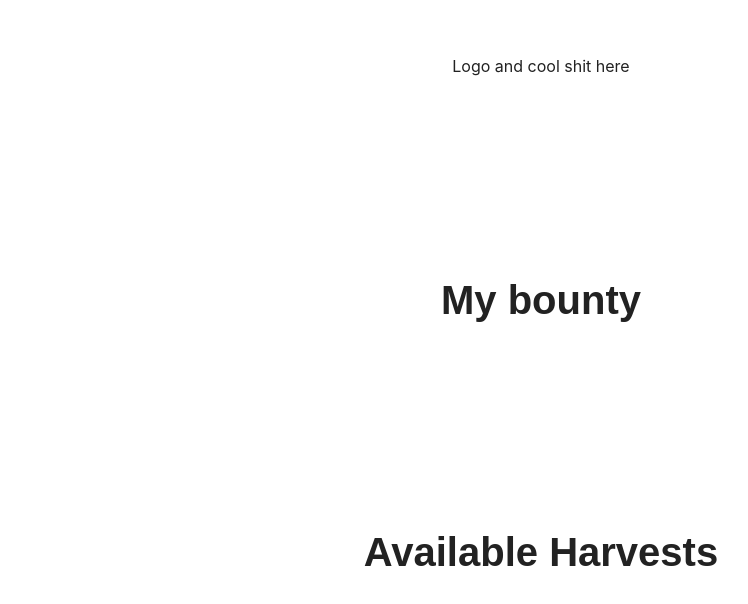
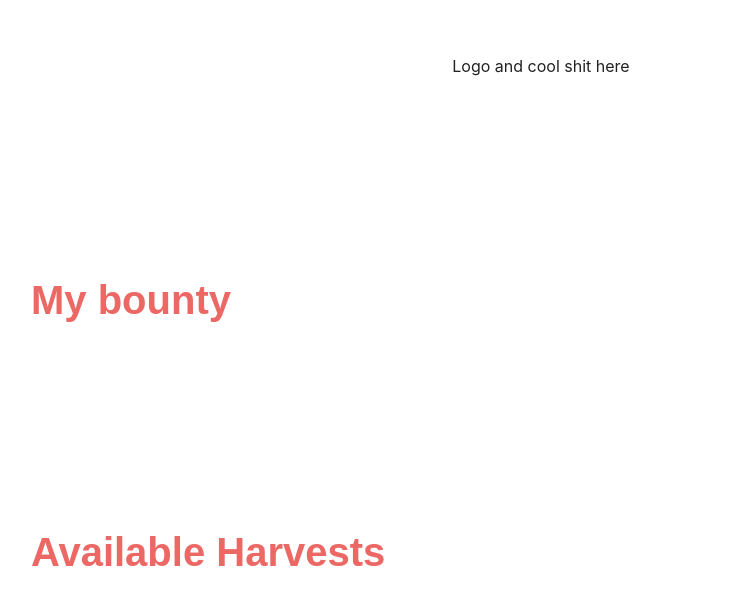
Before and after one commit to NicoleEssex/MetroAgro, a React (Create React App) app in the folder client/: page /home in a window 1280 px wide. Shown: the part 196-800 px from the top of the page, without its empty margins (99-847 px from the left). Built offline with nearby package versions, Linux system fonts and the light colour scheme; a web font is replaced by a local one.

Commit message:
<link> tags in home page

```diff
--- a/client/src/components/pages/Home/Home.js
+++ b/client/src/components/pages/Home/Home.js
@@ -1,6 +1,7 @@
 import React, { Component } from "react";
 import {Col, Row, Container } from "reactstrap"
 import "./Home.css"
+import { Link } from "react-router-dom";
 // import API from "./utils/API.js";
 // import { Link } from "react-router-dom";
 // import { Col, Row, Container } from "../../components/Grid";
@@ -17,14 +18,18 @@ class Home extends Component {
                 </Col>
             </Row>
             <Row>
+            <Link to={"/mybounty"}>
                 <Col>
                 <h1>My bounty</h1>
                 </Col>
+                </Link>
             </Row>
             <Row>
+                <Link to={"/availharvests"}>
                 <Col>
                 <h1>Available Harvests</h1>
                 </Col>
+                </Link>
             </Row>
         </Container>
         );
```
